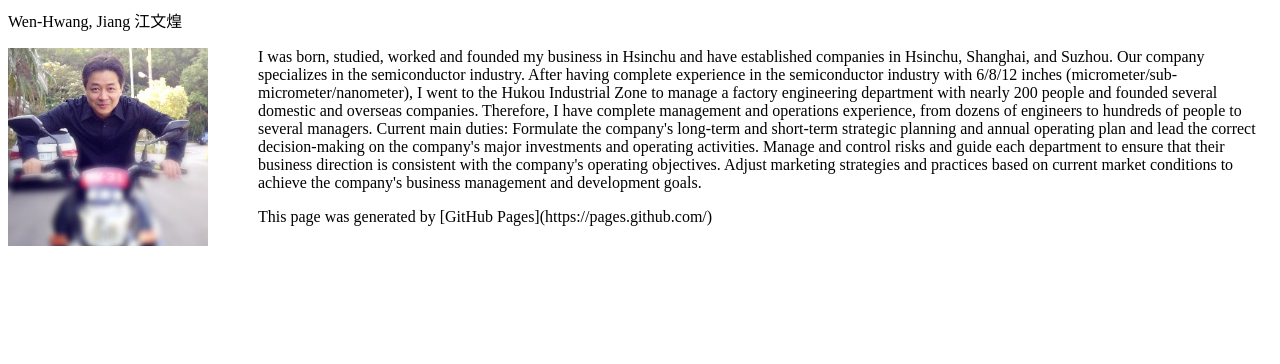
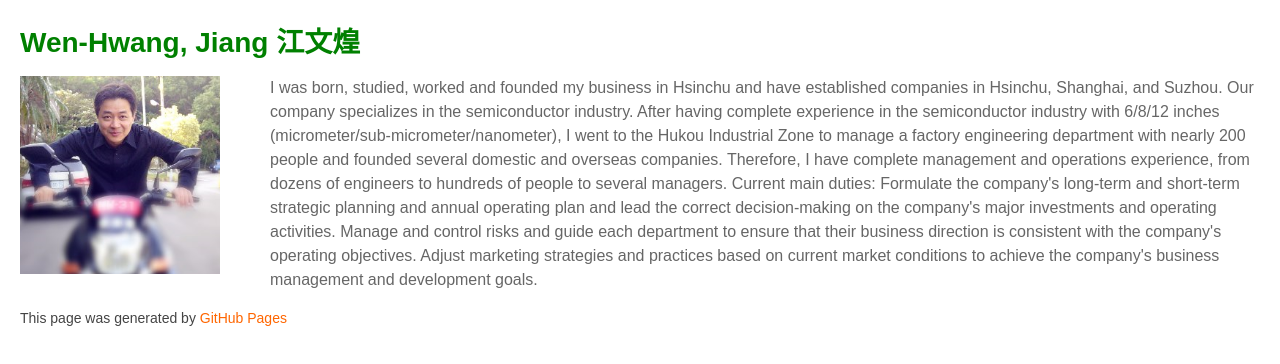
Before and after one commit to Jiang-Wen-Hwang/Jiang-Wen-Hwang.github.io, a plain HTML site: page index.html in a window 1280 px wide. Drawn offline with Linux system fonts and the light colour scheme.

Commit message:
Update index.html

```diff
--- a/index.html
+++ b/index.html
@@ -1,10 +1,71 @@
-Wen-Hwang, Jiang 江文煌
-<p>
-  <img src="image/image001.png" alt="My Photo" style="float: left; margin-right: 50px; width: 200px;">
-  I was born, studied, worked and founded my business in Hsinchu and have established companies in Hsinchu, Shanghai, and Suzhou. Our company specializes in the semiconductor industry. After having complete experience in the semiconductor industry with 6/8/12 inches (micrometer/sub-micrometer/nanometer), I went to the Hukou Industrial Zone to manage a factory engineering department with nearly 200 people and founded several domestic and overseas companies. Therefore, I have complete management and operations experience, from dozens of engineers to hundreds of people to several managers. Current main duties: Formulate the company's long-term and short-term strategic planning and annual operating plan and lead the correct decision-making on the company's major investments and operating activities. Manage and control risks and guide each department to ensure that their business direction is consistent with the company's operating objectives. Adjust marketing strategies and practices based on current market conditions to achieve the company's business management and development goals.</p>
+<!DOCTYPE html>
+<html>
+<head>
+  <meta charset="UTF-8">
+  <title>Wen-Hwang, Jiang 江文煌</title>
+  <style>
+    /* You can put your general styling here */
+    body {
+      font-family: Arial, sans-serif;
+      margin: 20px;
+    }
+    /* Style for headings */
+    h1 {
+      color: #333333;    /* Default heading color */
+      font-size: 24px;   /* Default heading font size */
+      margin-bottom: 10px;
+    }
+    /* Style for paragraphs */
+    p {
+      color: #666666;    /* Default text color */
+      font-size: 16px;   /* Default text size */
+      line-height: 1.5;
+    }
+    /* Style for hyperlinks */
+    a {
+      color: #0066CC;    /* Default link color */
+      text-decoration: none;
+    }
+    a:hover {
+      text-decoration: underline;
+    }
+  </style>
+</head>
+<body>
 
+  <!-- Example of controlling color and size in an inline style -->
+  <h1 style="color: #008000; font-size: 28px;">
+    Wen-Hwang, Jiang 江文煌
+  </h1>
 
+  <p>
+    <!-- The image with inline style -->
+    <img src="image/image001.png" alt="My Photo"
+         style="float: left; margin-right: 50px; width: 200px;">
+    I was born, studied, worked and founded my business in Hsinchu and have
+    established companies in Hsinchu, Shanghai, and Suzhou. Our company
+    specializes in the semiconductor industry. After having complete experience
+    in the semiconductor industry with 6/8/12 inches (micrometer/sub-micrometer/nanometer),
+    I went to the Hukou Industrial Zone to manage a factory engineering department
+    with nearly 200 people and founded several domestic and overseas companies.
+    Therefore, I have complete management and operations experience, from dozens of
+    engineers to hundreds of people to several managers. Current main duties:
+    Formulate the company's long-term and short-term strategic planning and annual
+    operating plan and lead the correct decision-making on the company's major
+    investments and operating activities. Manage and control risks and guide each
+    department to ensure that their business direction is consistent with the
+    company's operating objectives. Adjust marketing strategies and practices based
+    on current market conditions to achieve the company's business management and
+    development goals.
+  </p>
 
+  <!-- Adjust color and size via inline styles for demonstration -->
+  <p style="color: #444444; font-size: 14px;">
+    This page was generated by
+    <a href="https://pages.github.com/" style="color: #FF6600; font-size: 14px;">
+      GitHub Pages
+    </a>
+  </p>
 
-
-This page was generated by [GitHub Pages](https://pages.github.com/)
+</body>
+</html>
```
